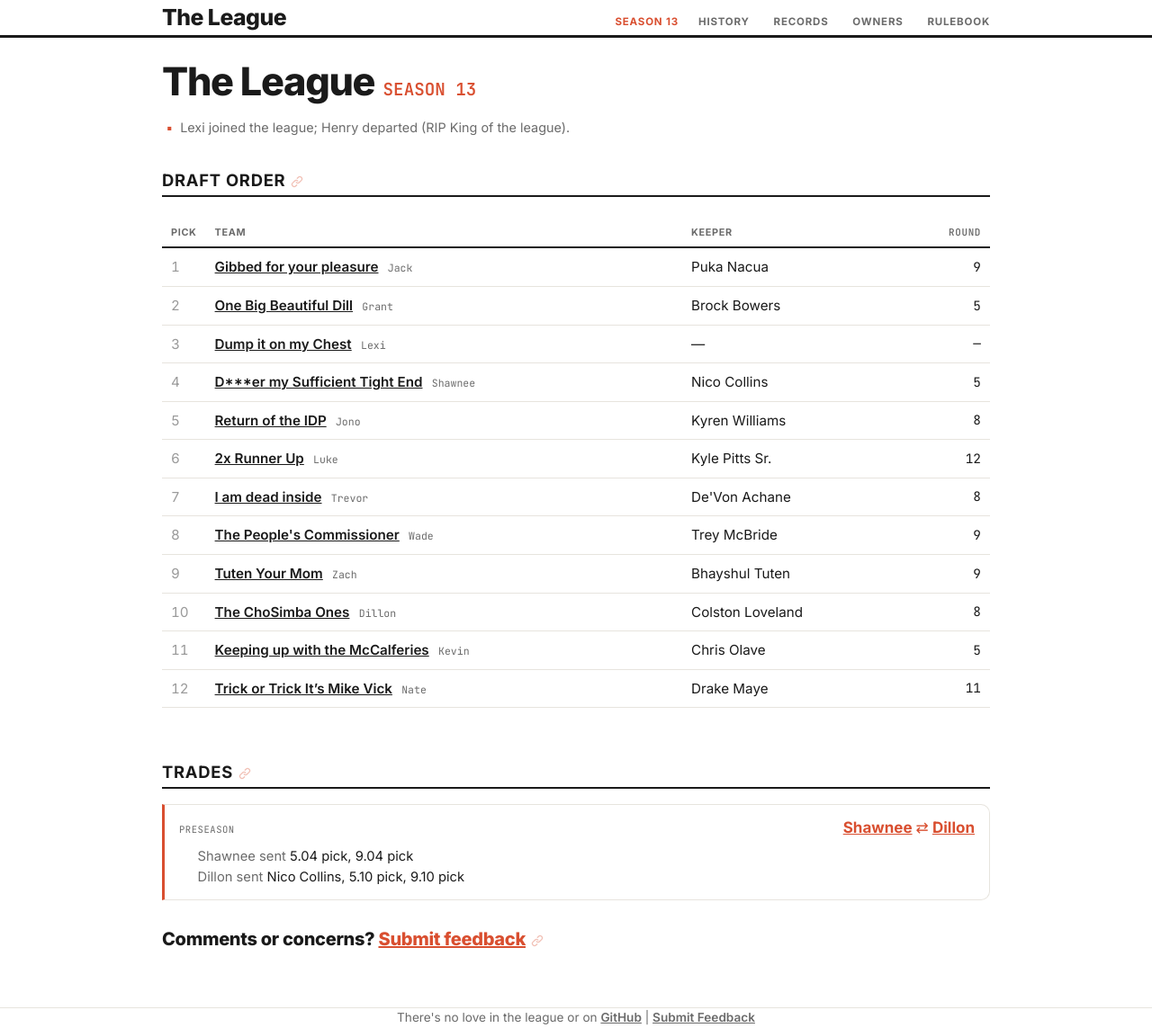
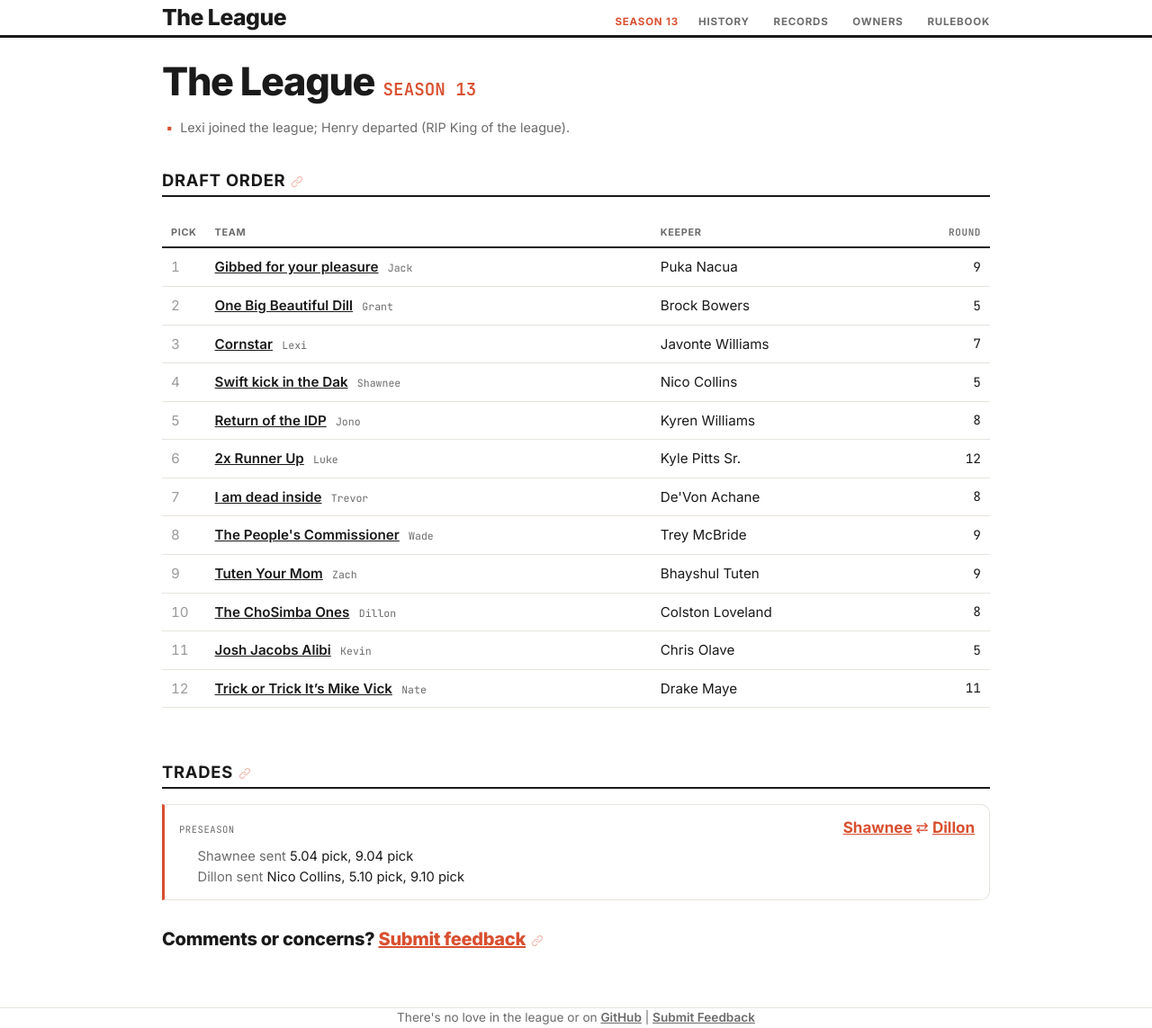
Before and after one commit to dillondrenzek/no-love-in-the-league, a Jekyll site: the page built from docs/seasons/2026.md, in a window 1280 px wide. Shown: the whole page at 90% size. Built offline with Jekyll 4.4.1, drawn with Linux system fonts in a browser that asks for light colours.

Commit message:
update team names

```diff
--- a/data/franchises.yml
+++ b/data/franchises.yml
@@ -127,6 +127,7 @@
   - Russian Roiders
   - Team Kevin with a K
   - Tom Bradys Only Fans
+  - Josh Jacobs Alibi
   espn_swid: '{F2121BF6-458B-47A2-921B-F6458BC7A227}'
 - id: thebragers
   name: Brady
@@ -190,6 +191,7 @@
   - D***er my Sufficient Tight End
   - Queen of the Hill
   - Mixon it up
+  - Swift kick in the Dak
   espn_swid: '{E5B17EFA-E8A4-46EE-A59C-C19B62FC4F68}'
 - id: ajstewart04
   name: Anthony
@@ -217,4 +219,5 @@
   name: Lexi
   aliases:
   - Dump it on my Chest
+  - Cornstar
   espn_swid: '{3E84ED1A-962A-4601-84ED-1A962A160116}'
--- a/docs/_data/owner_profiles.yml
+++ b/docs/_data/owner_profiles.yml
@@ -1769,7 +1769,7 @@ kevbots22:
       - 2025
   seasons:
   - year: 2026
-    team: Keeping up with the McCalferies
+    team: Josh Jacobs Alibi
     tag: null
     finish: 6th
     record: 0-0
@@ -2019,7 +2019,7 @@ alexandra:
       years: []
   seasons:
   - year: 2026
-    team: Dump it on my Chest
+    team: Cornstar
     tag: null
     finish: 7th
     record: 0-0
@@ -2027,7 +2027,10 @@ alexandra:
   h2h: []
   trades: []
   trades_known: true
-  keepers: []
+  keepers:
+  - year: 2026
+    round: 7
+    player: Javonte Williams
 purpsworth:
   name: Trevor
   nickname: ''
@@ -2817,7 +2820,7 @@ theoceanpulse:
     with:
     - id: shawne2520997
       name: Shawnee
-      team: D***er my Sufficient Tight End
+      team: Swift kick in the Dak
   - year: 2025
     week: 8
     got:
@@ -3140,7 +3143,7 @@ shawne2520997:
       - 2023
   seasons:
   - year: 2026
-    team: D***er my Sufficient Tight End
+    team: Swift kick in the Dak
     tag: null
     finish: 12th
     record: 0-0
--- a/docs/_data/seasons.yml
+++ b/docs/_data/seasons.yml
@@ -66,12 +66,14 @@ detail:
     - pick: 3
       owner_id: alexandra
       owner_name: Lexi
-      team: Dump it on my Chest
-      keepers: []
+      team: Cornstar
+      keepers:
+      - player: Javonte Williams
+        round: 7
     - pick: 4
       owner_id: shawne2520997
       owner_name: Shawnee
-      team: D***er my Sufficient Tight End
+      team: Swift kick in the Dak
       keepers:
       - player: Nico Collins
         round: 5
@@ -120,7 +122,7 @@ detail:
     - pick: 11
       owner_id: kevbots22
       owner_name: Kevin
-      team: Keeping up with the McCalferies
+      team: Josh Jacobs Alibi
       keepers:
       - player: Chris Olave
         round: 5
@@ -136,7 +138,7 @@ detail:
       parties:
       - owner_id: shawne2520997
         owner_name: Shawnee
-        team: D***er my Sufficient Tight End
+        team: Swift kick in the Dak
         gave:
         - 5.04 pick
         - 9.04 pick
@@ -157,12 +159,17 @@ detail:
       player: Chris Olave
       owner_id: kevbots22
       owner_name: Kevin
-      team: Keeping up with the McCalferies
+      team: Josh Jacobs Alibi
     - round: 5
       player: Nico Collins
       owner_id: shawne2520997
       owner_name: Shawnee
-      team: D***er my Sufficient Tight End
+      team: Swift kick in the Dak
+    - round: 7
+      player: Javonte Williams
+      owner_id: alexandra
+      owner_name: Lexi
+      team: Cornstar
     - round: 8
       player: Colston Loveland
       owner_id: theoceanpulse
```
Also changed, not shown: data/seasons/2026.yml (+40 -32 lines).
